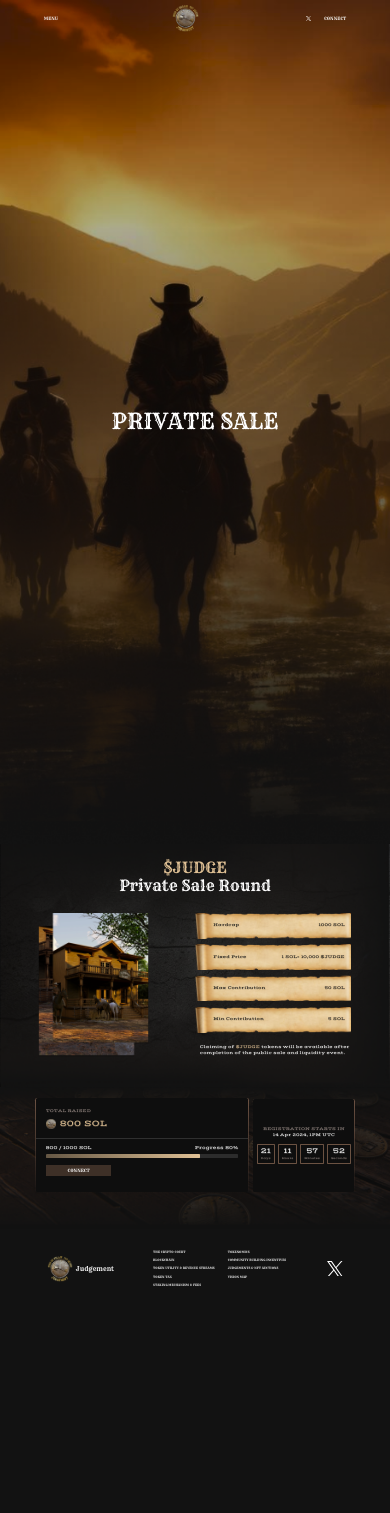
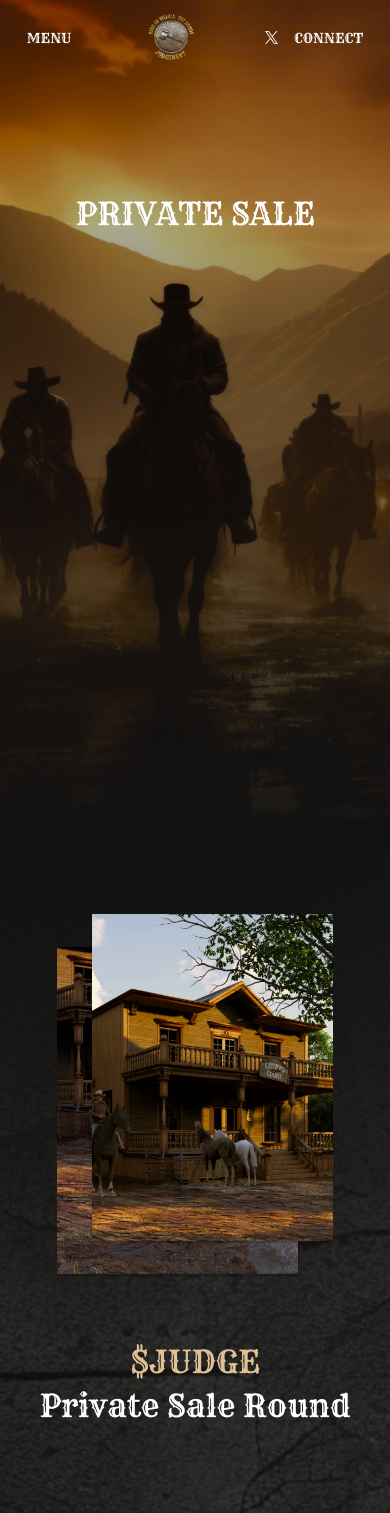
Before and after one commit to Coindev1029/Jarvis-Solana-Presale-Frontend, a Next.js app: page / in a window 390 px wide. Shown: the top 1513 px of the page. Before the commit the page ends 1309 px from the top, so only its background shows below. Built offline with nearby package versions, Linux system fonts and the light colour scheme.

Commit message:
added responsive design for all the pages

```diff
--- a/app/globals.scss
+++ b/app/globals.scss
@@ -16,6 +16,14 @@ $brown: #E0C195;
 
 html {
   font-size: calc(100vw / 1792px * 10px);
+
+  @media screen and (max-width: 1540px) and (min-width: 980px) {
+    font-size: calc(100vw / 1540px * 10px);
+  }
+
+  @media screen and (max-width: 768px) {
+    font-size: calc(100vw / 375px * 10px);
+  }
 }
 
 body {
@@ -35,6 +43,11 @@ h4 {
 h2 {
   font-size: 7rem;
   line-height: 8.4rem;
+
+  @media screen and (max-width: 768px) {
+    font-size: 3rem;
+    line-height: 4.2rem;
+  }
 }
 
 a {
@@ -46,6 +59,11 @@ p {
   font-size: 2rem;
   line-height: 3rem;
   font-family: var(--font-vast-shadow);
+
+  @media screen and (max-width: 768px) {
+    font-size: 1rem;
+    line-height: 2rem;
+  }
 }
 
 button {
--- a/app/page.jsx
+++ b/app/page.jsx
@@ -34,6 +34,11 @@ function RoundSection() {
         alt="background image"
       />
       <div className={classes.home__round__section__content__wrapper}>
+        <Image
+          className={`${classes.round__section__sale__image} ${classes.mobile}`}
+          src={roundImage}
+          alt="game enviroment image"
+        />
         <h2 className={classes.home__round__heading}>$JUDGE</h2>
         <h2>Private Sale Round</h2>
         <div className={classes.round__section__sale__wrapper}>
--- a/app/page.module.scss
+++ b/app/page.module.scss
@@ -19,6 +19,12 @@
   left: 50%;
   transform: translate(-50%, -50%);
   text-wrap: nowrap;
+
+  @media screen and (max-width: 768px) {
+    font-size: 3rem;
+    line-height: 4.2rem;
+    margin-top: -20rem;
+  }
 }
 
 // -----------------
@@ -42,6 +48,21 @@
 .round__section__sale__image {
   width: 51.1rem;
   height: 66.4rem;
+
+  @media screen and (max-width: 768px) {
+    display: none;
+  }
+
+  &.mobile {
+    display: none;
+
+    @media screen and (max-width: 768px) {
+      display: block;
+      width: 26.5rem;
+      height: 35rem;
+      margin-bottom: 6rem;
+    }
+  }
 }
 
 .round__section__background__image {
@@ -63,6 +84,10 @@
   align-items: center;
   justify-content: flex-start;
   flex-direction: column;
+
+  @media screen and (max-width: 768px) {
+    padding: 0 2rem;
+  }
 }
 
 .round__section__sale__info__wrapper {
@@ -77,6 +102,12 @@
   max-width: 70rem;
   margin-left: 4rem;
   margin-top: 2.7rem;
+
+  @media screen and (max-width: 768px) {
+    margin-left: 0;
+    margin-top: 1.5rem;
+    text-align: center;
+  }
 }
 
 // -----------------
@@ -89,6 +120,10 @@
   padding-top: 5rem;
   padding-bottom: 16.5rem;
   position: relative;
+
+  @media screen and (max-width: 768px) {
+    flex-direction: column;
+  }
 }
 
 .counter__section__background__image {
--- a/components/counter/counter.module.scss
+++ b/components/counter/counter.module.scss
@@ -4,6 +4,11 @@
   width: 46.4rem;
   height: 42.5rem;
   border-radius: 1rem;
+
+  @media screen and (max-width: 768px) {
+    width: 33rem;
+    height: 23rem;
+  }
 }
 
 .counter__wrapper {
@@ -21,11 +26,19 @@
   p {
     text-align: center;
     line-height: 1;
+
+    @media screen and (max-width: 768px) {
+      font-size: 1.1rem;
+    }
   }
 
   .counter__title {
     color: #958883;
     margin-bottom: 0.5rem;
+
+    @media screen and (max-width: 768px) {
+      margin-bottom: 1rem;
+    }
   }
 }
 
@@ -38,6 +51,10 @@
   border: 0.1rem solid #6B5242;
   border-radius: 0.3rem;
   padding: 1.4rem;
+
+  @media screen and (max-width: 768px) {
+    padding: 1rem;
+  }
 }
 
 .counter__time__wrapper {
@@ -51,11 +68,19 @@
     font-size: 1.3rem;
     line-height: 1rem;
     color: #958883;
+
+    @media screen and (max-width: 768px) {
+      font-size: 0.9rem;
+    }
   }
 
   .counter__data {
     font-size: 3.5rem;
     line-height: 3rem;
     box-shadow: 0 -1 5 #fff;
+
+    @media screen and (max-width: 768px) {
+      font-size: 2.5rem;
+    }
   }
 }
--- a/components/footer/footer.module.scss
+++ b/components/footer/footer.module.scss
@@ -1,11 +1,20 @@
 .footer {
   padding: 10rem 0rem;
+
+  @media screen and (max-width: 768px) {
+    padding-top: 6rem;
+    padding-bottom: 6rem;
+  }
 }
 
 .footer__container {
   display: flex;
   align-items: center;
   justify-content: center;
+
+  @media screen and (max-width: 768px) {
+    flex-direction: column;
+  }
 }
 
 .footer__logo__wrapper {
@@ -14,6 +23,12 @@
   justify-content: center;
   gap: 1.3rem;
   margin-right: 18rem;
+
+  @media screen and (max-width: 768px) {
+    margin-right: 0;
+    margin-bottom: 5rem;
+    flex-direction: column;
+  }
 }
 
 .footer__logo__title {
@@ -31,6 +46,11 @@
   align-items: flex-start;
   justify-content: flex-start;
   gap: 6rem;
+
+  @media screen and (max-width: 768px) {
+    flex-direction: column;
+    gap: 2rem;
+  }
 }
 
 .footer__links__wrapper {
@@ -39,6 +59,11 @@
   align-items: flex-start;
   justify-content: flex-start;
   gap: 2.4rem;
+
+  @media screen and (max-width: 768px) {
+    align-items: center;
+    gap: 2rem;
+  }
 }
 
 .footer__link {
@@ -51,4 +76,11 @@
   width: 7rem;
   height: 7rem;
   margin-left: 19rem;
+
+  @media screen and (max-width: 768px) {
+    margin-top: 2rem;
+    margin-left: 0;
+    height: 2.6rem;
+    width: 2.6rem;
+  }
 }
--- a/components/navigation/navigation.module.scss
+++ b/components/navigation/navigation.module.scss
@@ -12,16 +12,34 @@
     max-width: 144.5rem;
     margin: 0 auto;
     padding-top: 2.3rem;
+
+    @media screen and (max-width: 768px) {
+      padding-top: 1.3rem;
+      padding-left: 2rem;
+      padding-right: 2rem;
+    }
   }
 
   .nav__logo {
     width: 12.5rem;
     height: 12.5rem;
+
+    @media screen and (max-width: 768px) {
+      width: 4.6rem;
+      height: 4.6rem;
+
+    }
   }
 
   .nav__x__logo {
     width: 2.4rem;
     height: 2.5rem;
+
+    @media screen and (max-width: 768px) {
+      width: 1.2rem;
+      height: 1.2rem;
+
+    }
   }
 
   .nav__links__wrapper {
@@ -29,10 +47,24 @@
     justify-content: center;
     align-items: center;
     gap: 3rem;
+
+    @media screen and (max-width: 768px) {
+      gap: 1rem;
+    }
   }
 
   .nav__connect__button {
     font-size: 2rem;
     line-height: 1;
+
+    @media screen and (max-width: 768px) {
+      font-size: 1.3rem;
+    }
   }
 }
+
+.menu__text {
+  @media screen and (max-width: 768px) {
+    font-size: 1.3rem;
+  }
+}
--- a/components/progressCard/progressBar.module.scss
+++ b/components/progressCard/progressBar.module.scss
@@ -2,6 +2,12 @@
   padding-top: 3rem;
   padding-left: 4.6rem;
   padding-right: 4.6rem;
+
+  @media screen and (max-width: 768px) {
+    padding-left: 2.2rem;
+    padding-right: 2.2rem;
+    padding-top: 1.7rem;
+  }
 }
 
 .progress__bar__text__wrapper {
@@ -13,6 +19,10 @@
 .progress__bar__text {
   font-size: 2.2rem;
   line-height: 1;
+
+  @media screen and (max-width: 768px) {
+    font-size: 1rem;
+  }
 }
 
 .progress__bar__container {
--- a/components/progressCard/progressCard.module.scss
+++ b/components/progressCard/progressCard.module.scss
@@ -3,21 +3,38 @@
   border-radius: 1rem;
   padding: 0.3rem;
   margin-right: 1.7rem;
+
+  @media screen and (max-width: 768px) {
+    margin-right: 0;
+    margin-bottom: 1.7rem;
+  }
 }
 
 .progress__meter {
   background: #0e0e0e;
   border-radius: 0.7rem;
   width: 97.7rem;
+
+  @media screen and (max-width: 768px) {
+    width: 33rem;
+  }
 }
 
 .progress__total__wrapper {
   padding: 4.2rem 4.6rem;
   border-bottom: 0.15rem solid rgba($color: #515151, $alpha: 0.5);
+
+  @media screen and (max-width: 768px) {
+    padding: 2.2rem 1.7rem;
+  }
 }
 
 .progress__total__title {
   color: var(--dark-brown);
+
+  @media screen and (max-width: 768px) {
+    font-size: 1.5rem;
+  }
 }
 
 
@@ -27,17 +44,30 @@
   justify-content: flex-start;
   gap: 1.6rem;
   margin-top: 2.1rem;
+
+  @media screen and (max-width: 768px) {
+    margin-top: 1rem;
+  }
 }
 
 .progress__total__logo__image {
   width: 4.9rem;
   height: 4.9rem;
+
+  @media screen and (max-width: 768px) {
+    width: 2.5rem;
+    height: 2.5rem;
+  }
 }
 
 .progress__total__amount {
   font-size: 4rem;
   line-height: 3rem;
   color: var(--brown);
+
+  @media screen and (max-width: 768px) {
+    font-size: 2.3rem;
+  }
 }
 
 .progress__card__connect__button {
@@ -46,4 +76,12 @@
   margin-left: 4.6rem;
   margin-top: 3.4rem;
   margin-bottom: 7.6rem;
+
+  @media screen and (max-width: 768px) {
+    padding: 1.4rem 5rem;
+    margin-left: 0;
+    margin-bottom: 3rem;
+    margin-left: 2.2rem;
+    width: 28.2rem;
+  }
 }
--- a/components/saleInfo/saleInfo.module.scss
+++ b/components/saleInfo/saleInfo.module.scss
@@ -7,6 +7,13 @@
   justify-content: space-between;
   padding-left: 9.6rem;
   padding-right: 2.8rem;
+
+  @media screen and (max-width: 768px) {
+    padding-left: 4rem;
+    padding-right: 2rem;
+    width: 26rem;
+    height: 6.2rem;
+  }
 
   p {
     color: var(--black);
@@ -21,3 +28,13 @@
   height: 100%;
   z-index: -1;
 }
+
+.sale__info__left,
+.sale__info__right {
+  p {
+    @media screen and (max-width: 768px) {
+      font-size: 1rem;
+      line-height: 2rem;
+    }
+  }
+}
```
